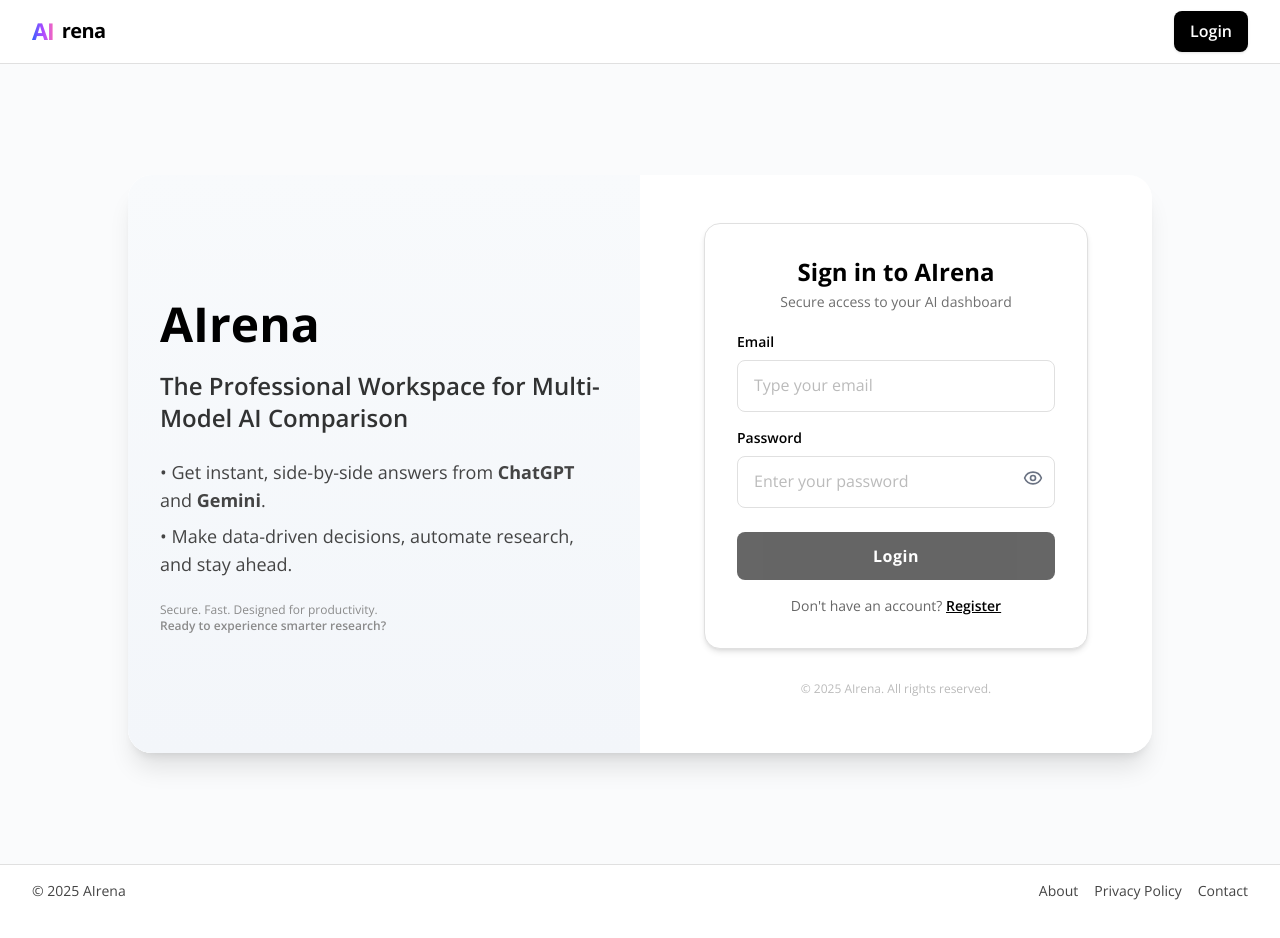
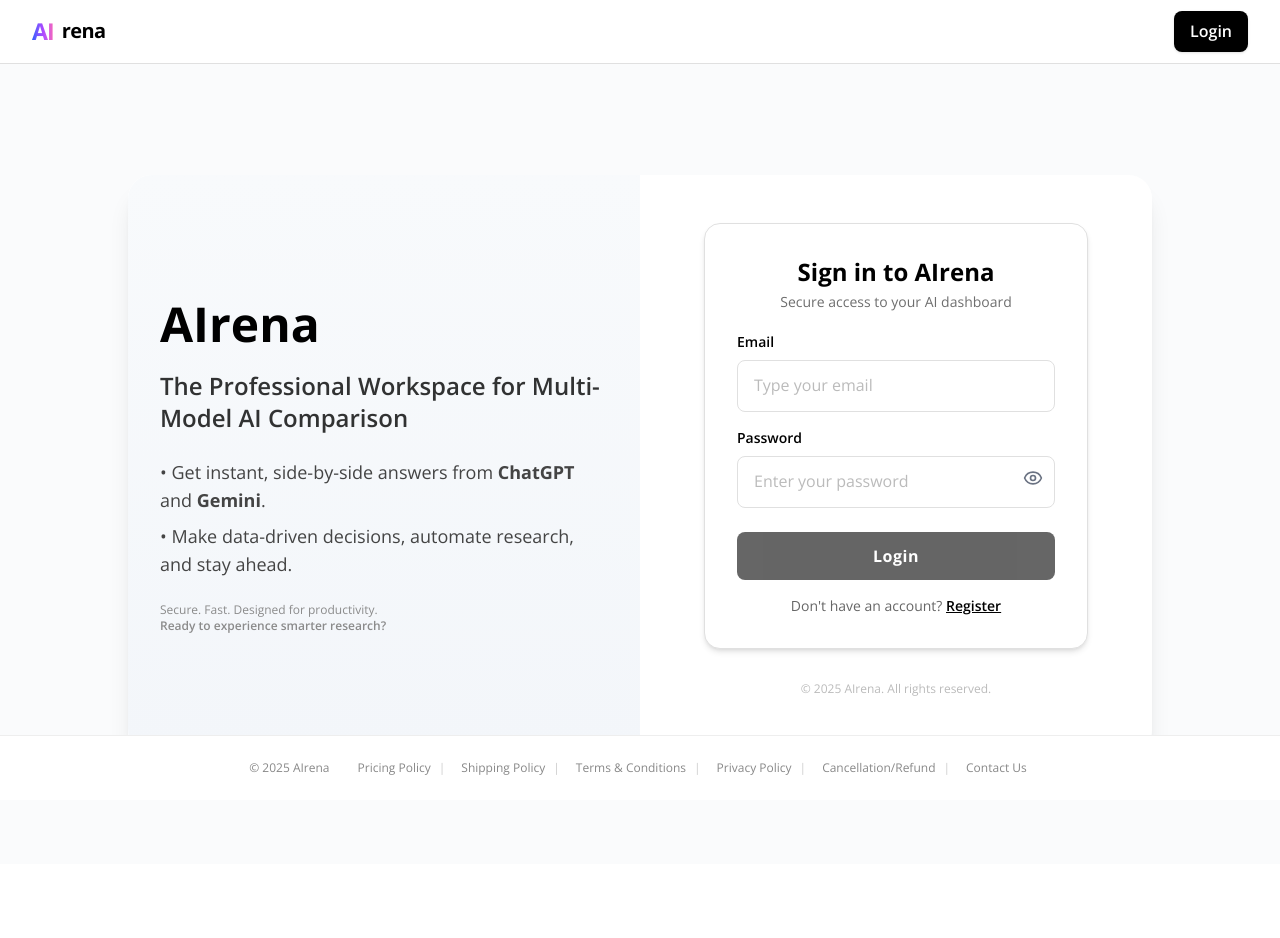
Before and after one commit to sriharsha032001/airena, a Next.js app: page /login in a window 1280 px wide. Shown: the top 938 px of the page. Before the commit the page ends 917 px from the top, so only its background shows below. Built offline with nearby package versions, Linux system fonts and the light colour scheme; no server answers.

Commit message:
Footer pages added

```diff
--- /dev/null
+++ b/src/app/cancellation-refund/page.tsx
@@ -0,0 +1,11 @@
+export default function CancellationRefund() {
+  return (
+    <main className="max-w-2xl mx-auto py-12 px-4 sm:px-8 text-gray-900" style={{ fontFamily: 'Inter, Open Sans, ui-sans-serif, sans-serif' }}>
+      <h1 className="text-3xl font-bold mb-6">Cancellation & Refund Policy</h1>
+      <p className="mb-4">As of now, AIrena does not support order cancellation or refund, as all purchases are for digital credits and are delivered instantly.</p>
+      <ul className="list-disc pl-6 mb-4 space-y-2">
+        <li>If you made a mistaken purchase or experienced a payment error, please contact our support team for assistance at <a href="mailto:ramachandrasriharsha123@gmail.com" className="text-blue-600 underline">ramachandrasriharsha123@gmail.com</a>.</li>
+      </ul>
+    </main>
+  );
+}
--- /dev/null
+++ b/src/app/contact/page.tsx
@@ -0,0 +1,9 @@
+export default function Contact() {
+  return (
+    <main className="max-w-2xl mx-auto py-12 px-4 sm:px-8 text-gray-900" style={{ fontFamily: 'Inter, Open Sans, ui-sans-serif, sans-serif' }}>
+      <h1 className="text-3xl font-bold mb-6">Contact Us</h1>
+      <p className="mb-4">For any queries, feedback, or support, please email us at <a href="mailto:ramachandrasriharsha123@gmail.com" className="text-blue-600 underline">ramachandrasriharsha123@gmail.com</a>.</p>
+      <p className="mb-4">We aim to respond to all inquiries within 1 business day. Your satisfaction and trust are important to us!</p>
+    </main>
+  );
+}
--- /dev/null
+++ b/src/app/pricing-policy/page.tsx
@@ -0,0 +1,14 @@
+export default function PricingPolicy() {
+  return (
+    <main className="max-w-2xl mx-auto py-12 px-4 sm:px-8 text-gray-900" style={{ fontFamily: 'Inter, Open Sans, ui-sans-serif, sans-serif' }}>
+      <h1 className="text-3xl font-bold mb-6">Pricing Policy</h1>
+      <p className="mb-4">At AIrena, we believe in complete transparency. All pricing information is clearly displayed on our <a href="/pricing" className="text-blue-600 underline">Pricing</a> page.</p>
+      <ul className="list-disc pl-6 mb-4 space-y-2">
+        <li>Users are billed according to their selected plan or credit purchase.</li>
+        <li>There are <strong>no hidden charges</strong>—what you see is what you pay.</li>
+        <li>If prices change, we will notify customers in advance via email or in-app notification.</li>
+      </ul>
+      <p>For detailed pricing, please visit our <a href="/pricing" className="text-blue-600 underline">Pricing</a> page.</p>
+    </main>
+  );
+}
--- /dev/null
+++ b/src/app/privacy-policy/page.tsx
@@ -0,0 +1,16 @@
+export default function PrivacyPolicy() {
+  return (
+    <main className="max-w-2xl mx-auto py-12 px-4 sm:px-8 text-gray-900" style={{ fontFamily: 'Inter, Open Sans, ui-sans-serif, sans-serif' }}>
+      <h1 className="text-3xl font-bold mb-6">Privacy Policy</h1>
+      <p className="mb-4">Your privacy is our top priority at AIrena. We are committed to protecting your personal information and being transparent about how we use it.</p>
+      <ul className="list-disc pl-6 mb-4 space-y-2">
+        <li>We do not share your data with third parties except as necessary to provide our services (e.g., payment processing, hosting).</li>
+        <li>Your queries and data are handled with strict confidentiality and stored securely.</li>
+        <li>You may request account or data deletion at any time by emailing <a href="mailto:ramachandrasriharsha123@gmail.com" className="text-blue-600 underline">ramachandrasriharsha123@gmail.com</a>.</li>
+        <li>We use third-party AI models (OpenAI, Google, Anthropic) and transmit data securely to these providers as needed.</li>
+        <li>We never sell or misuse your personal data.</li>
+      </ul>
+      <p>For any privacy-related inquiries, please contact us at <a href="mailto:ramachandrasriharsha123@gmail.com" className="text-blue-600 underline">ramachandrasriharsha123@gmail.com</a>.</p>
+    </main>
+  );
+}
--- /dev/null
+++ b/src/app/shipping-policy/page.tsx
@@ -0,0 +1,12 @@
+export default function ShippingPolicy() {
+  return (
+    <main className="max-w-2xl mx-auto py-12 px-4 sm:px-8 text-gray-900" style={{ fontFamily: 'Inter, Open Sans, ui-sans-serif, sans-serif' }}>
+      <h1 className="text-3xl font-bold mb-6">Shipping Policy</h1>
+      <p className="mb-4">No shipping is required for AIrena services. All purchases are digital, and credits are automatically added to your account upon successful payment.</p>
+      <ul className="list-disc pl-6 mb-4 space-y-2">
+        <li>Most payments are processed instantly. In rare cases, it may take a few minutes for credits to appear in your account.</li>
+        <li>If you experience any issues with your payment or credit delivery, please contact our support team at <a href="mailto:ramachandrasriharsha123@gmail.com" className="text-blue-600 underline">ramachandrasriharsha123@gmail.com</a>.</li>
+      </ul>
+    </main>
+  );
+}
--- /dev/null
+++ b/src/app/terms/page.tsx
@@ -0,0 +1,31 @@
+export default function Terms() {
+  return (
+    <main className="max-w-2xl mx-auto py-12 px-4 sm:px-8 text-gray-900" style={{ fontFamily: 'Inter, Open Sans, ui-sans-serif, sans-serif' }}>
+      <h1 className="text-3xl font-bold mb-6">Terms & Conditions</h1>
+      <section className="mb-6">
+        <h2 className="text-xl font-semibold mb-2">Use of Service</h2>
+        <p>AIrena is an AI productivity platform. Users must not use the platform for any illegal, harmful, or unauthorized activities. We reserve the right to suspend accounts found in violation of these terms.</p>
+      </section>
+      <section className="mb-6">
+        <h2 className="text-xl font-semibold mb-2">Account Responsibility</h2>
+        <p>Users are responsible for maintaining the security of their login credentials. Please do not share your password with others. AIrena is not liable for any loss or damage resulting from unauthorized account access.</p>
+      </section>
+      <section className="mb-6">
+        <h2 className="text-xl font-semibold mb-2">Service Availability</h2>
+        <p>We strive to provide high uptime and reliable service. However, occasional outages or maintenance may occur. We are not liable for any interruptions or loss of access.</p>
+      </section>
+      <section className="mb-6">
+        <h2 className="text-xl font-semibold mb-2">No Guarantees</h2>
+        <p>Responses generated by AI are for informational purposes only. AIrena does not guarantee the accuracy, completeness, or suitability of any response. We are not liable for any decisions or losses resulting from the use of our services.</p>
+      </section>
+      <section className="mb-6">
+        <h2 className="text-xl font-semibold mb-2">Modification of Terms</h2>
+        <p>We may update these terms from time to time. Continued use of the service implies acceptance of the updated terms. We recommend reviewing this page periodically.</p>
+      </section>
+      <section className="mb-6">
+        <h2 className="text-xl font-semibold mb-2">Contact</h2>
+        <p>For any questions regarding these terms, please email us at <a href="mailto:ramachandrasriharsha123@gmail.com" className="text-blue-600 underline">ramachandrasriharsha123@gmail.com</a>.</p>
+      </section>
+    </main>
+  );
+}
--- a/src/components/ui/footer.tsx
+++ b/src/components/ui/footer.tsx
@@ -1,14 +1,32 @@
 import Link from "next/link";
+
+const footerLinks = [
+  { href: "/pricing-policy", label: "Pricing Policy", aria: "Read our Pricing Policy" },
+  { href: "/shipping-policy", label: "Shipping Policy", aria: "Read our Shipping Policy" },
+  { href: "/terms", label: "Terms & Conditions", aria: "Read our Terms & Conditions" },
+  { href: "/privacy-policy", label: "Privacy Policy", aria: "Read our Privacy Policy" },
+  { href: "/cancellation-refund", label: "Cancellation/Refund", aria: "Read our Cancellation and Refund Policy" },
+  { href: "/contact", label: "Contact Us", aria: "Contact Us" },
+];
 
 export default function Footer() {
   return (
-    <footer className="w-full border-t border-[#e0e0e0] bg-white py-4 px-4 md:px-8 flex flex-col md:flex-row items-center justify-between text-sm text-[#444]" style={{ fontFamily: 'Open Sans, ui-sans-serif, sans-serif' }}>
-      <div className="mb-2 md:mb-0">&copy; {new Date().getFullYear()} AIrena</div>
-      <div className="flex gap-4">
-        <Link href="/about" className="hover:underline hover:text-black transition">About</Link>
-        <Link href="/privacy" className="hover:underline hover:text-black transition">Privacy Policy</Link>
-        <Link href="/contact" className="hover:underline hover:text-black transition">Contact</Link>
-      </div>
+    <footer className="w-full py-6 px-4 flex flex-wrap justify-center items-center gap-2 text-xs text-[#888] bg-white border-t border-[#eee] mt-8 sticky bottom-0 z-20" style={{ fontFamily: 'Open Sans, ui-sans-serif, sans-serif' }}>
+      <span className="mr-4">&copy; {new Date().getFullYear()} AIrena</span>
+      <nav className="flex flex-wrap gap-2 items-center justify-center">
+        {footerLinks.map((link, idx) => (
+          <span key={link.href} className="flex items-center">
+            <Link
+              href={link.href}
+              aria-label={link.aria}
+              className="footer-link px-1 hover:underline hover:text-black focus:outline-none focus:ring-2 focus:ring-blue-400 rounded transition-colors"
+            >
+              {link.label}
+            </Link>
+            {idx < footerLinks.length - 1 && <span className="text-[#ccc] mx-1">|</span>}
+          </span>
+        ))}
+      </nav>
     </footer>
   );
 }
```
Also changed, not shown: 1 other file (tests, documents, lock files or other folders).
